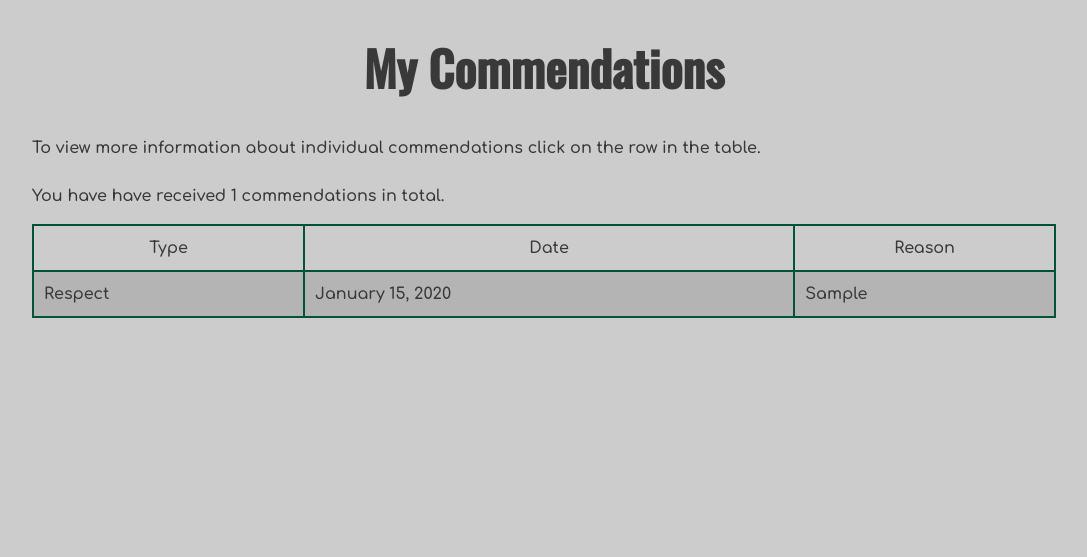
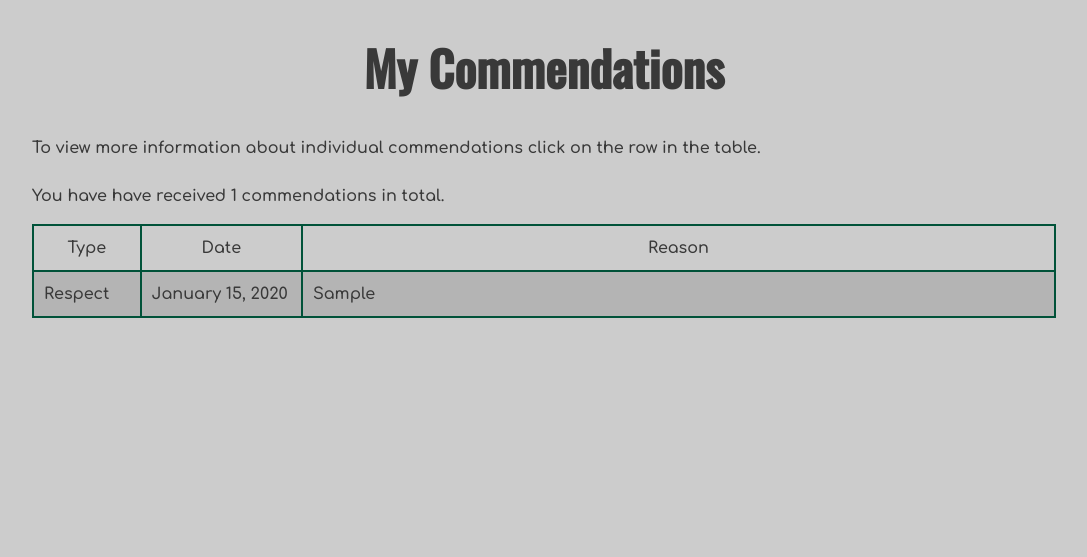
Before and after one commit to mmoomocow/digital-commendations, a Django app: template commendations/templates/commendations/my_commendations.html in a window 1280 px wide. Shown: the part 39-596 px from the top of the page, without its empty margins (96-1183 px from the left). Run offline with Django 4.2, Linux system fonts and the light colour scheme; tables that the repository leaves empty hold one stand-in row (values such as "Sample post"); the template is opened without the code that fills it: values that come from a table or form of the project are taken from there, most other values are stand-ins (such as "Sample title", 1, 10 or a date in 2020); parts of the project's set-up code (start-up, migrations or seed data) failed here and were passed over; some libraries are stand-ins or nearby versions.

Commit message:
feat(templates): 📱 improve the 'my commendation' table
sets better width of columns etc

Signed-off-by: Matthew Gray <44288823+mmoomocow@users.noreply.github.com>

```diff
--- a/commendations/static/commendations/my_commendations.min.css
+++ b/commendations/static/commendations/my_commendations.min.css
@@ -1 +1 @@
-table#myCommendations{width:100%;border-collapse:collapse;border:2px solid var(--color-green)}th,td{padding:10px;border:2px solid var(--color-green)}tr{cursor:pointer}tr:nth-child(even){background-color:#b4b4b4}div#info-split{display:flex;flex-direction:row;justify-content:space-between}div#info-split>div{width:50%;padding:10px}div#info-split>div:nth-child(even){border-left:2px solid var(--color-green)}
+table#myCommendations{width:100%;border-collapse:collapse;border:2px solid var(--color-green)}th,td{padding:10px;border:2px solid var(--color-green)}tr{cursor:pointer}tr:nth-child(even){background-color:#b4b4b4}th:nth-child(1),td:nth-child(1){width:10%}th:nth-child(2),td:nth-child(2){width:15%}th:nth-child(3),td:nth-child(3){width:70%;white-space:nowrap;max-width:300px;overflow:hidden;text-overflow:ellipsis}div#info-split{display:flex;flex-direction:row;justify-content:space-between}div#info-split>div{width:50%;padding:10px}div#info-split>div:nth-child(even){border-left:2px solid var(--color-green)}@media screen and (max-width:500px){}
--- a/commendations/templates/commendations/my_commendations.html
+++ b/commendations/templates/commendations/my_commendations.html
@@ -35,9 +35,9 @@
     </tr>
     {% for commendation in commendations %}
         <tr onclick="window.location.href='/commendations/detail/{{commendation.id}}'">
-            <td>{{commendation.get_commendation_type_display}}</td>
-            <td>{{ commendation.date_time|date:"F j, Y" }}</td>
-            <td>{{commendation.reason}}</td>
+            <td class="Ctype">{{commendation.get_commendation_type_display}}</td>
+            <td class="Cdata">{{ commendation.date_time|date:"F j, Y" }}</td>
+            <td class="Creason">{{commendation.reason}}</td>
         </tr>
     {% endfor %}
 </table>
```
Also changed, not shown: commendations/static/commendations/my_commendations.css (+28 -0 lines).
